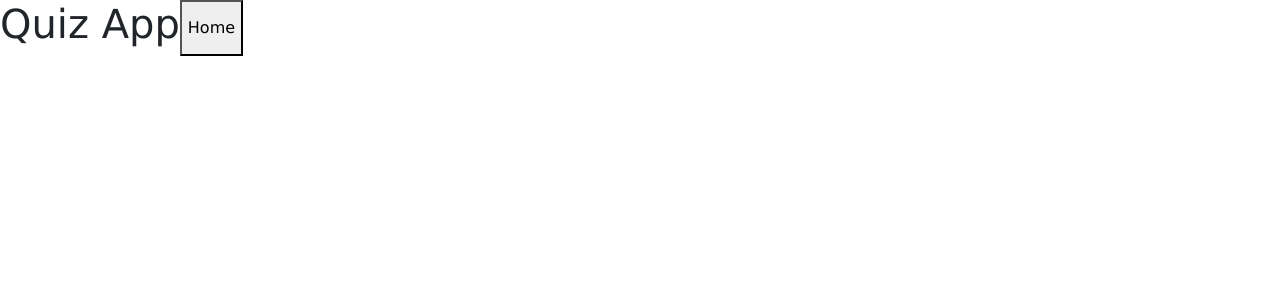
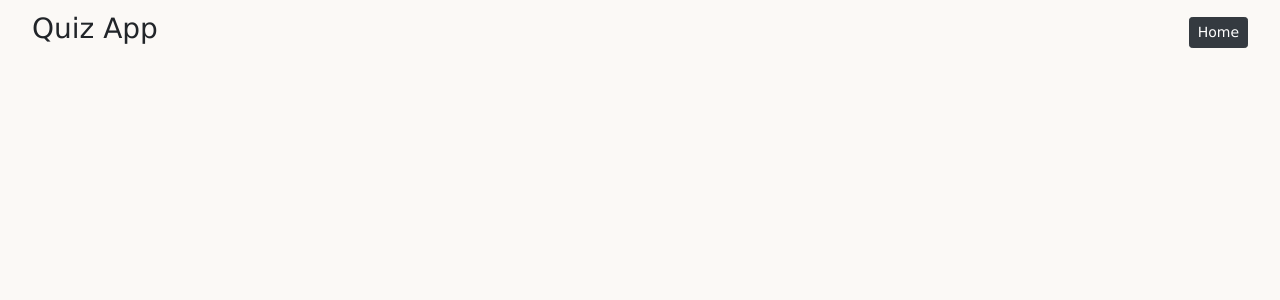
Before and after one commit to AlastorZaul/quiz-app, an Angular app: page / in a window 1280 px wide. Shown: the top 300 px of the page. Built offline with nearby package versions, Linux system fonts and the light colour scheme; a web font is replaced by a local one.

Commit message:
Style header

```diff
--- a/src/app/component/app.component.html
+++ b/src/app/component/app.component.html
@@ -1,4 +1,4 @@
-<div class="d-flex flex-row h-100 w-100">
+<div class="d-flex flex-column h-100 w-100 p-1 justify-content-between">
     <app-header></app-header>
     <router-outlet></router-outlet>
 </div>
--- a/src/app/core/components/header/header.component.html
+++ b/src/app/core/components/header/header.component.html
@@ -1,4 +1,4 @@
-<div class="d-flex flex-row w-100">
-    <h1>Quiz App</h1>
-    <button>Home</button>
+<div class="d-flex flex-row vw-95 justify-content-between align-items-center mx-auto mt-2">
+    <h3>Quiz App</h3>
+    <button type="button" class="btn btn-dark btn-sm">Home</button>
 </div>
--- a/src/styles.css
+++ b/src/styles.css
@@ -26,4 +26,9 @@ html, body {
 
 body {
     font-family: 'Poppins', Verdana, Geneva, Tahoma, sans-serif;
+    background-color: #FBF9F6;
 }
+
+.vw-95 {
+    width: 95vw;
+}
```
